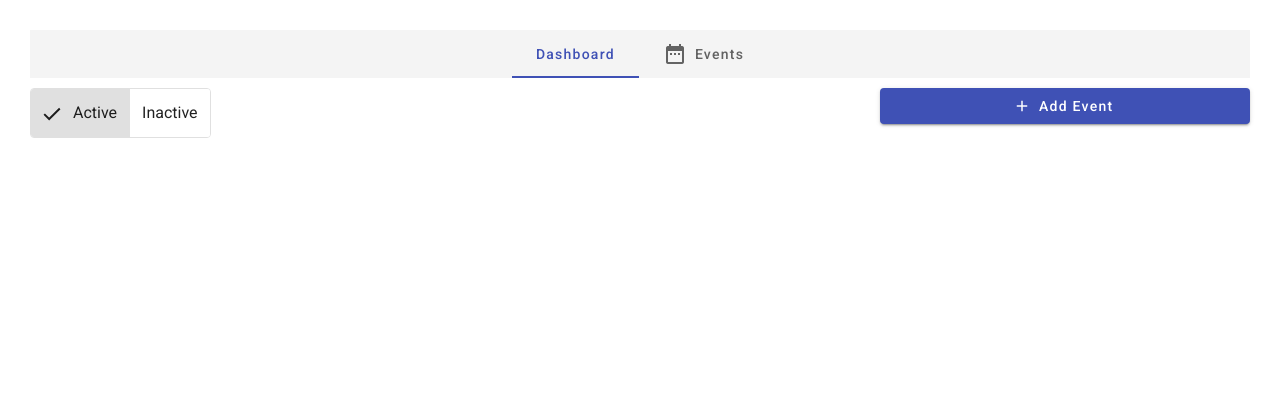
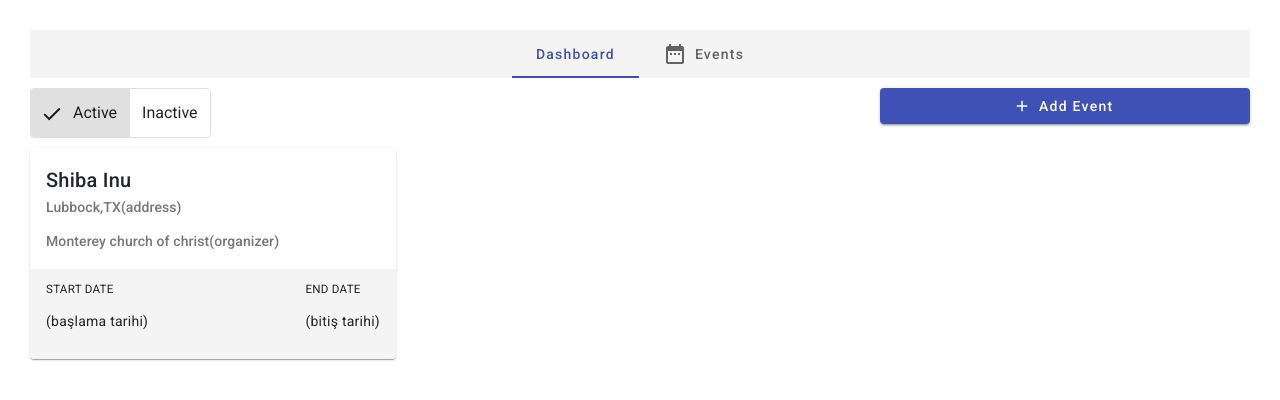
Before and after one commit to hopeffy/UniversityEventManagementClient, an Angular app: page / in a window 1280 px wide. Shown: the top 400 px of the page. Built offline with nearby package versions, Linux system fonts and the light colour scheme.

Commit message:
events page structure
-events page structure has been created

```diff
--- a/src/app/interfaces/Events.ts
+++ b/src/app/interfaces/Events.ts
@@ -1,7 +1,7 @@
 import { Base } from "./Base";
 import { Person } from "./Person";
 
-export interface Events extends Base{
+export interface Events extends Base,Person{
     name : string,
     start_date : Date,
     end_date : Date,
--- a/src/app/interfaces/Person.ts
+++ b/src/app/interfaces/Person.ts
@@ -1,6 +1,6 @@
 import { Base } from "./Base";
 
-export interface Person extends Base{
+export interface Person extends Base {
     name : string,
     surname : string,
     role : string;
--- a/src/app/pages/events/events/events.component.css
+++ b/src/app/pages/events/events/events.component.css
@@ -19,3 +19,35 @@
     width: 70%;
 
 }
+
+.cards {
+    margin-top : 10px;
+}
+
+.example-card {
+    @media(max-width:767px){
+        max-width: 50%;
+    }
+    @media(min-width:768px){
+        max-width: 30%;
+    }
+
+    margin-bottom: 8px;
+    overflow: auto;
+  }
+
+  .card-content {
+    overflow: auto;
+    margin-top: 5px;
+    padding-top: 10px;
+    background-color: rgba(234, 234, 234, 0.537);
+    display: flex;
+    flex-direction: row;
+    justify-content: space-between;
+  }
+
+  .date-content {
+    display: flex;
+    flex-direction: column;
+    overflow: auto;
+  }
--- a/src/app/pages/events/events/events.component.html
+++ b/src/app/pages/events/events/events.component.html
@@ -16,3 +16,33 @@
 <button class="button" mat-raised-button color="primary"><mat-icon>add</mat-icon> Add Event</button>
 
 </div>
+
+<div class="cards">
+  <mat-card class="example-card">
+    <mat-card-header>
+      <mat-card-title-group>
+        <mat-card-title>Shiba Inu</mat-card-title>
+        <mat-card-subtitle>
+          <p>Lubbock,TX(address)</p>
+          <p>Monterey church of christ(organizer)</p>
+        </mat-card-subtitle>
+      </mat-card-title-group>
+    </mat-card-header>
+
+    <mat-card-content class="card-content">
+
+      <div class="date-content">
+        <h5>START DATE</h5>
+        <p>(başlama tarihi)</p>
+      </div>
+      <div class="date-content">
+        <h5>END DATE</h5>
+        <p>(bitiş tarihi)</p>
+      </div>
+
+    </mat-card-content>
+
+
+  </mat-card>
+
+</div>
--- a/src/app/pages/events/events/events.component.ts
+++ b/src/app/pages/events/events/events.component.ts
@@ -1,5 +1,6 @@
 import { Component } from '@angular/core';
 import { NavbarComponent } from '../../../components/navbar/navbar/navbar.component';
+import { Events } from '../../../interfaces/Events';
 
 @Component({
   selector: 'app-events',
@@ -8,4 +9,9 @@ import { NavbarComponent } from '../../../components/navbar/navbar/navbar.compon
 })
 export class EventsComponent {
 
+
+  constructor() {
+
+  }
+
 }
```
